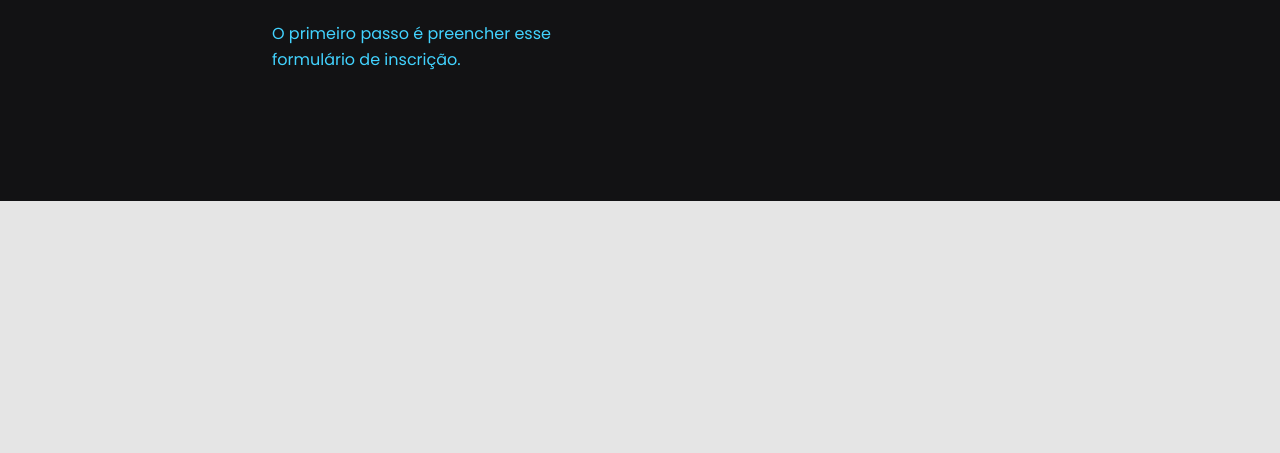
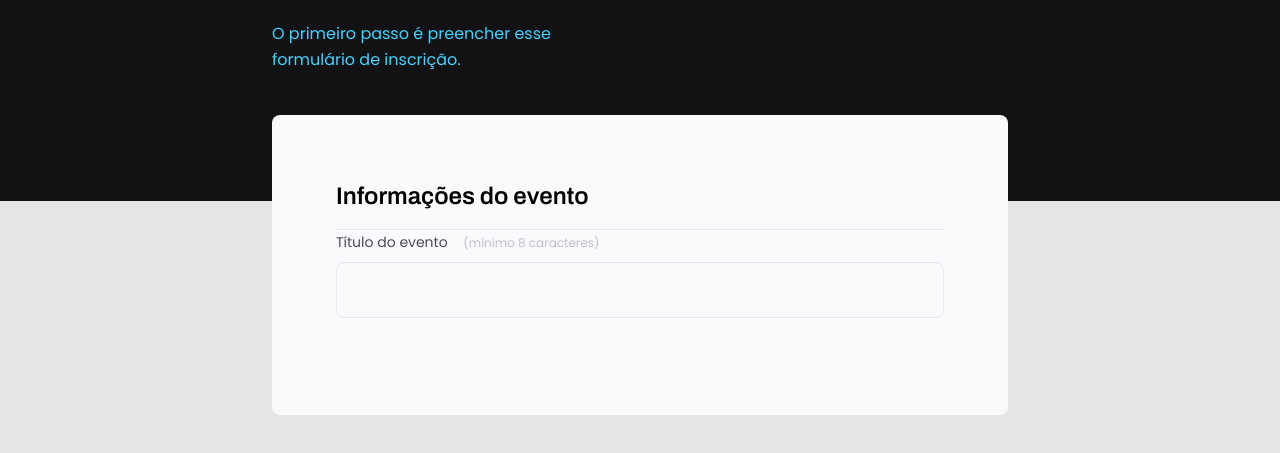
Before and after one commit to brennoEudes/explorer-project-03, a plain HTML site: page index.html in a window 1280 px wide. Shown: the part 167-620 px from the top of the page. Drawn offline with Linux system fonts and the light colour scheme.

Commit message:
first input label field structure

```diff
--- a/index.html
+++ b/index.html
@@ -15,6 +15,7 @@
     <link rel="stylesheet" href="./style.css" />
   </head>
   <body>
+    <div class="page">
       <header>
         <h1>
           Crie e compartilhe
@@ -29,7 +30,18 @@
       </header>
 
       <form>
-      <!--aqui entra inputs e estruturas do form-->
+        <!--conjunto de campos-->
+        <fieldset>
+          <legend>Informações do evento</legend>
+
+          <div class="input-wrapper">
+            <label for="event-title"
+              >Título do evento <span>(mínimo 8 caracteres)</span></label
+            > <!-- o "input" é inline block (inline + características do display block)-->
+            <input type="text" id="event-title" />
+          </div>
+        </fieldset>
       </form>
+    </div>
   </body>
 </html>
--- a/style.css
+++ b/style.css
@@ -5,8 +5,17 @@
 }
 
 body {
+  /* font-family: "Poppins", sans-serif; */
+  background-color: #e5e5e5;
+}
+
+/* Informar a fonte diretamente nos elementos do form, pois só no "body" da aplicação não garante a inserção! */
+body,
+input,
+button,
+select,
+textarea {
   font-family: "Poppins", sans-serif;
-  background-color: #e5e5e5;
 }
 
 /* pseudo elemento que permite a criação de elementos pelo CSS. No caso, antes do body. */
@@ -22,13 +31,13 @@ body::before {
 
 /* HEADER */
 header {
-    width: 736px;
-    margin: auto;
-    padding: 80px 0px 42px 0px;
+  width: 736px; /* usamos como ref a largura do form */
+  margin: auto;
+  padding: 80px 0px 42px 0px;
 
-    display: flex;
-    flex-direction: column;
-    gap: 24px;
+  display: flex;
+  flex-direction: column;
+  gap: 24px;
 }
 
 header h1 {
@@ -45,3 +54,66 @@ header p {
   font-weight: 400;
   line-height: 26px;
 }
+
+/* FORM */
+form {
+  background-color: #fafafc;
+  border-radius: 8px;
+
+  width: 736px;
+  min-height: 300px;
+  margin: auto;
+  padding: 64px;
+}
+
+fieldset {
+  border: none;
+}
+
+fieldset legend {
+  font-family: "Archivo", sans-serif;
+  font-size: 24px;
+  font-weight: 600;
+  line-height: 34px;
+  padding-bottom: 16px;
+
+  border-bottom: 1px solid #e6e6f0;
+  width: 100%;
+}
+
+.input-wrapper {
+  display: flex;
+  flex-direction: column;
+}
+
+.input-wrapper label {
+  color: #4e4958;
+
+  font-size: 14px;
+  font-weight: 400;
+  line-height: 24px;
+
+  margin-bottom: 8px;
+}
+
+.input-wrapper label span {
+  margin-left: 12px;
+
+  color: #c1bccc;
+  font-size: 12px;
+  line-height: 20px;
+}
+
+.input-wrapper input {
+  border-radius: 8px;
+  border: 1px solid var(--Back-Lines-in-white, #e6e6f0);
+  background: var(--Shapes-02, #fafafc);
+
+  width: 608px;
+  height: 56px;
+  padding: 0 24px;
+
+  color: var(--Texts-Inputs, #c1bccc);
+  font-size: 16px;
+  line-height: 26px;
+}
```
Lines whose indentation alone changed are shown as unchanged.
